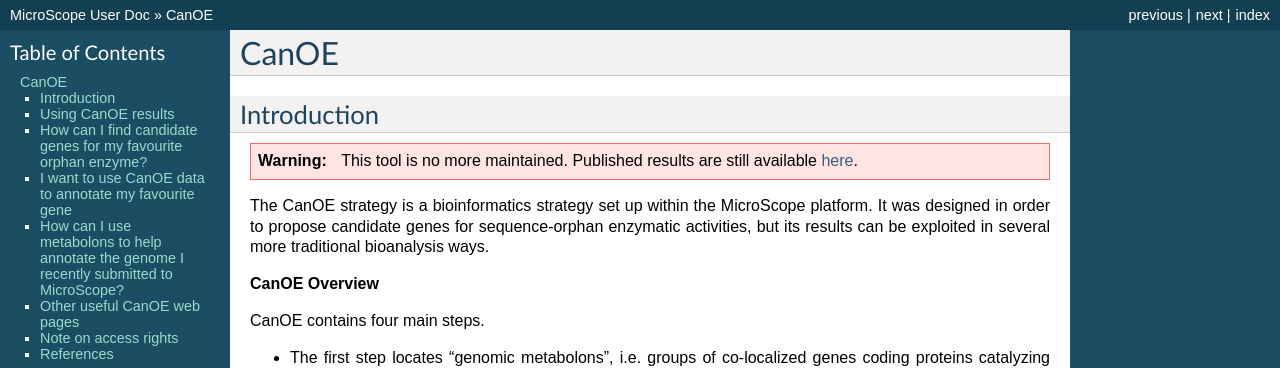
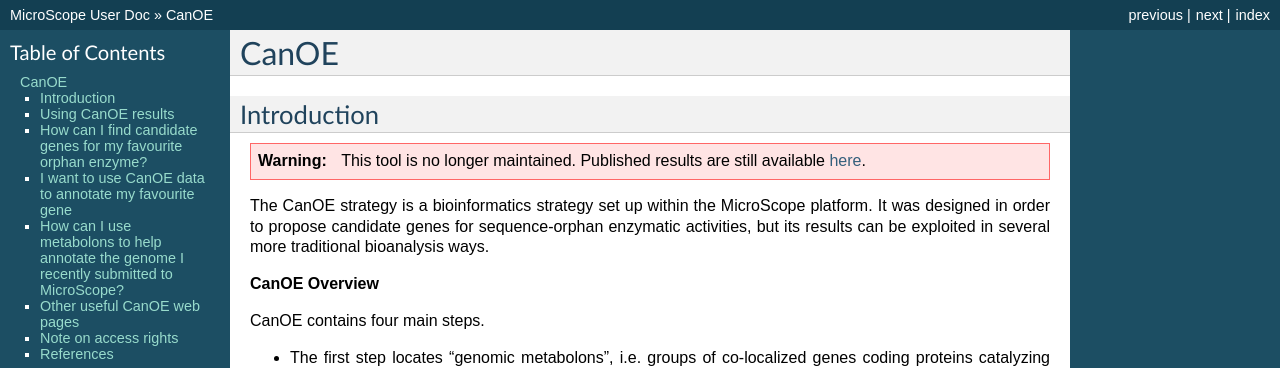
Before and after one commit to labgem/microscope-user-doc, a Sphinx documentation site: the page built from docs/content/metabolism/canoe.rst, in a window 1280 px wide and 900 px high. Shown: the top 368 px of the window. Built offline with Sphinx 7.4.7, drawn with Linux system fonts in a browser that asks for light colours; formulas are drawn with MathJax 3.

Commit message:
Update canoe.rst

```diff
--- a/docs/content/metabolism/canoe.rst
+++ b/docs/content/metabolism/canoe.rst
@@ -6,7 +6,7 @@
 Introduction
 ------------
 
-.. warning:: This tool is no more maintained. Published results are still available  `here <https://www.genoscope.cns.fr/agc/microscope/metabolism/canoe.php>`_.
+.. warning:: This tool is no longer maintained. Published results are still available  `here <https://www.genoscope.cns.fr/agc/microscope/metabolism/canoe.php>`_.
 
 The CanOE strategy is a bioinformatics strategy set up within the MicroScope platform. It was designed in order to propose candidate genes for sequence-orphan enzymatic activities, but its results can be exploited in several more traditional bioanalysis ways.
 
```
